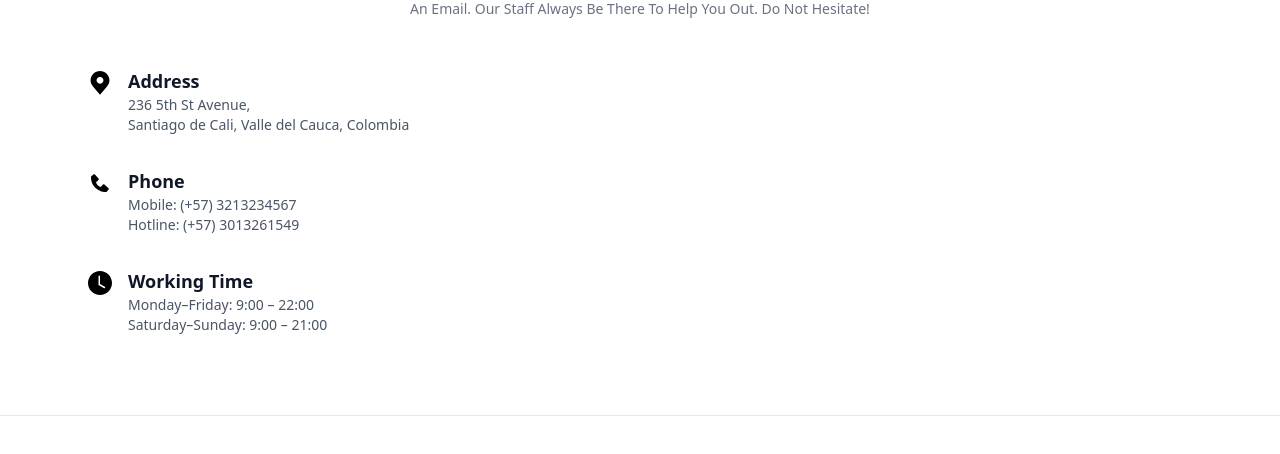
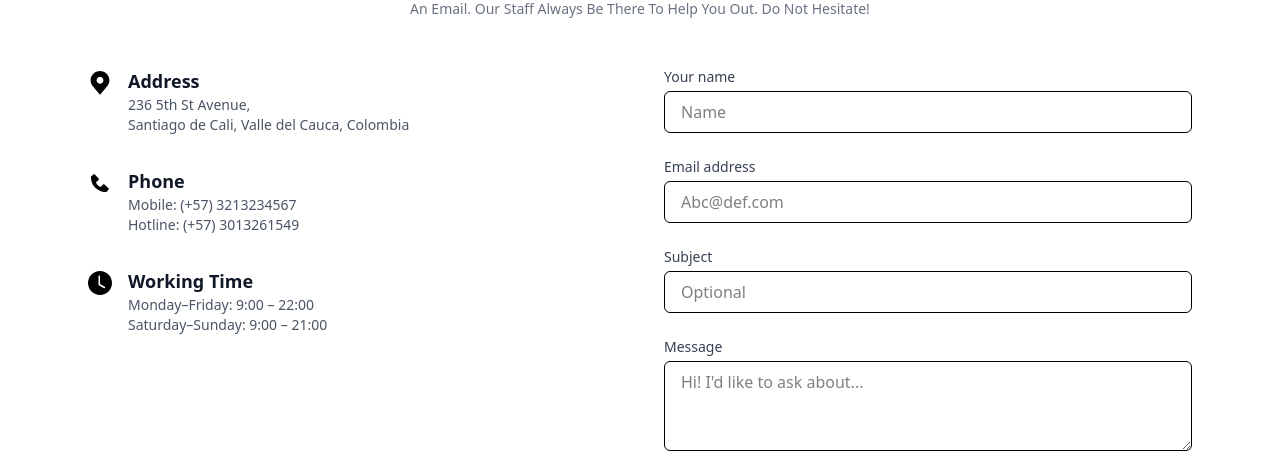
Before and after one commit to Sssebas81/vass-ecommerce, a React (Vite) app in the folder vass-ecommerce/: page /Contact in a window 1280 px wide. Shown: the part 498-952 px from the top of the page. Built offline with nearby package versions, Linux system fonts and the light colour scheme.

Commit message:
feat: Add contact form

```diff
--- a/vass-ecommerce/src/components/contactsection/ContactSection.tsx
+++ b/vass-ecommerce/src/components/contactsection/ContactSection.tsx
@@ -75,7 +75,74 @@ const ContactSection: React.FC = () => {
             </div>
           </div>
 
+          <form onSubmit={handleSubmit} className="space-y-6">
+            <div>
+              <label
+                htmlFor="name"
+                className="block text-sm font-medium text-gray-700 mb-1"
+              >
+                Your name
+              </label>
+              <input
+                id="name"
+                type="text"
+                placeholder="Name"
+                className="w-full border rounded-md px-4 py-2 focus:ring-2 focus:ring-black focus:outline-none"
+              />
+            </div>
 
+            <div>
+              <label
+                htmlFor="email"
+                className="block text-sm font-medium text-gray-700 mb-1"
+              >
+                Email address
+              </label>
+              <input
+                id="email"
+                type="email"
+                placeholder="Abc@def.com"
+                className="w-full border rounded-md px-4 py-2 focus:ring-2 focus:ring-black focus:outline-none"
+              />
+            </div>
+
+            <div>
+              <label
+                htmlFor="subject"
+                className="block text-sm font-medium text-gray-700 mb-1"
+              >
+                Subject
+              </label>
+              <input
+                id="subject"
+                type="text"
+                placeholder="Optional"
+                className="w-full border rounded-md px-4 py-2 focus:ring-2 focus:ring-black focus:outline-none"
+              />
+            </div>
+
+            <div>
+              <label
+                htmlFor="message"
+                className="block text-sm font-medium text-gray-700 mb-1"
+              >
+                Message
+              </label>
+              <textarea
+                id="message"
+                placeholder="Hi! I'd like to ask about..."
+                rows={3}
+                className="w-full border rounded-md px-4 py-2 focus:ring-2 focus:ring-black focus:outline-none"
+              ></textarea>
+            </div>
+
+            <button
+              type="submit"
+              className="bg-black text-white px-6 py-2 rounded-md hover:bg-gray-800 transition w-full"
+            >
+              Submit
+            </button>
+          </form>
         </div>
       </div>
     </section>
```
